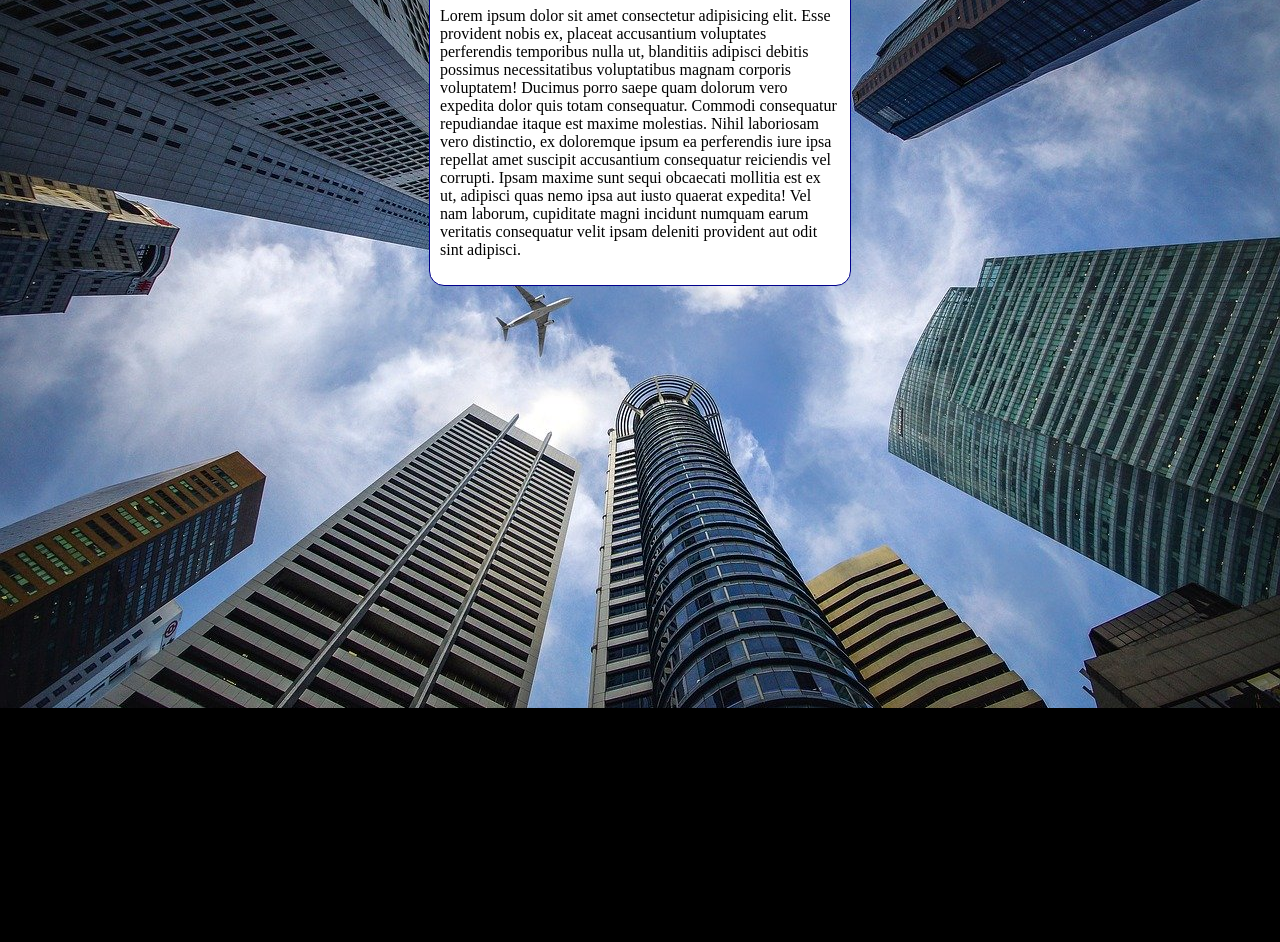
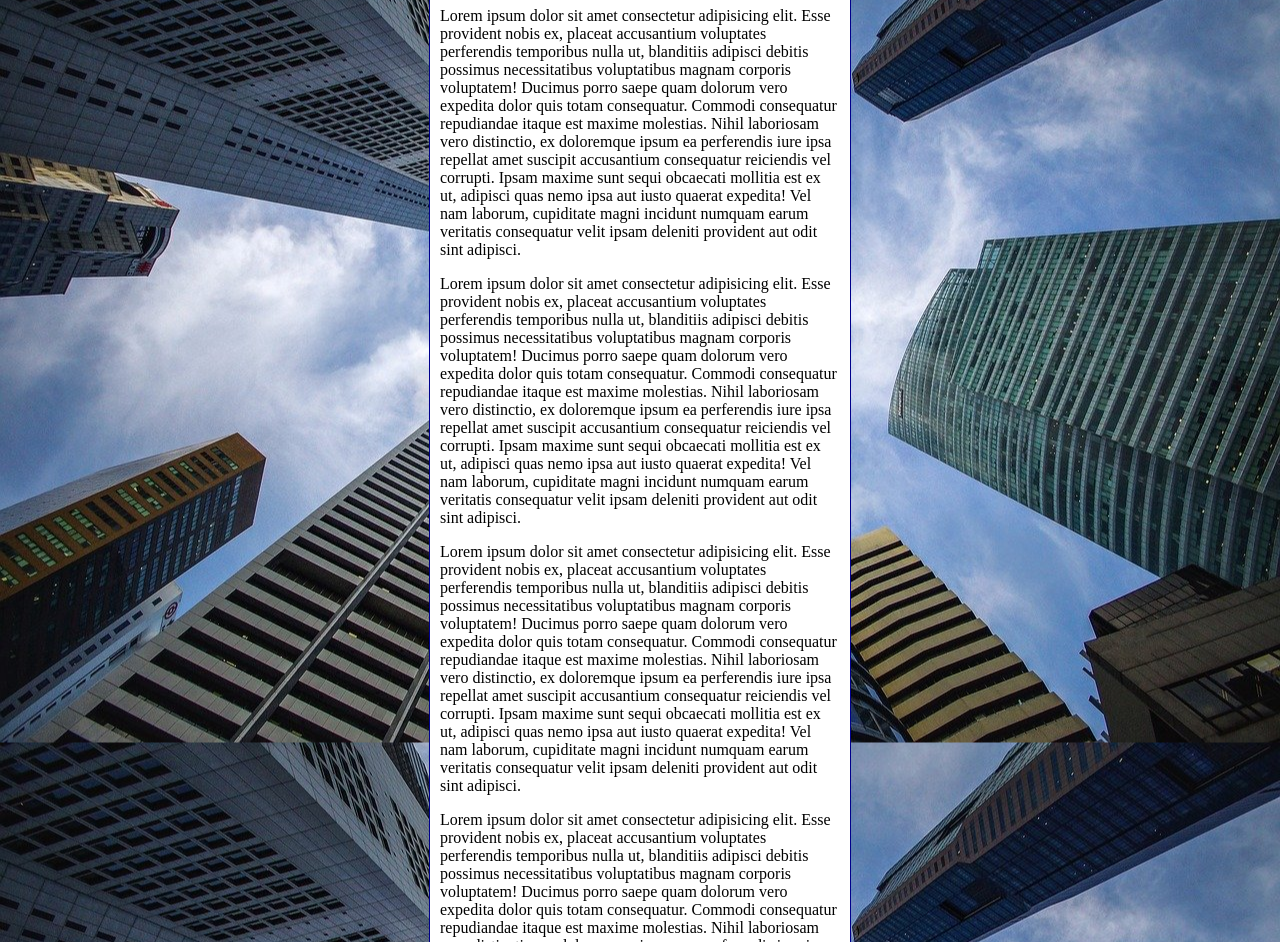
Before and after one commit to abraaoalmeida334/html-css, a plain HTML site: page ex022/fundo006.html in a window 1280 px wide. Shown: the part 92-1034 px from the top of the page. Before the commit the page ends 800 px from the top, so only its background shows below. Drawn offline with Linux system fonts and the light colour scheme.

Commit message:
Update fundo006.html

```diff
--- a/ex022/fundo006.html
+++ b/ex022/fundo006.html
@@ -6,10 +6,11 @@
     <title>Document</title>
     <style>
         body {
+            height: 100vh;
             background-color: black;
             background-image: url('imagens/wallpaper002.jpg');
-            background-position: center top;
-            background-repeat: no-repeat;
+            background-position: center center;
+            background-repeat: repeat-y;
             background-size: cover;
         }
 
@@ -27,6 +28,12 @@
     <main>
         <h1>Teste de Imagem de Fundo</h1>
         <p>Lorem ipsum dolor sit amet consectetur adipisicing elit. Esse provident nobis ex, placeat accusantium voluptates perferendis temporibus nulla ut, blanditiis adipisci debitis possimus necessitatibus voluptatibus magnam corporis voluptatem! Ducimus porro saepe quam dolorum vero expedita dolor quis totam consequatur. Commodi consequatur repudiandae itaque est maxime molestias. Nihil laboriosam vero distinctio, ex doloremque ipsum ea perferendis iure ipsa repellat amet suscipit accusantium consequatur reiciendis vel corrupti. Ipsam maxime sunt sequi obcaecati mollitia est ex ut, adipisci quas nemo ipsa aut iusto quaerat expedita! Vel nam laborum, cupiditate magni incidunt numquam earum veritatis consequatur velit ipsam deleniti provident aut odit sint adipisci.</p>
+        <p>Lorem ipsum dolor sit amet consectetur adipisicing elit. Esse provident nobis ex, placeat accusantium voluptates perferendis temporibus nulla ut, blanditiis adipisci debitis possimus necessitatibus voluptatibus magnam corporis voluptatem! Ducimus porro saepe quam dolorum vero expedita dolor quis totam consequatur. Commodi consequatur repudiandae itaque est maxime molestias. Nihil laboriosam vero distinctio, ex doloremque ipsum ea perferendis iure ipsa repellat amet suscipit accusantium consequatur reiciendis vel corrupti. Ipsam maxime sunt sequi obcaecati mollitia est ex ut, adipisci quas nemo ipsa aut iusto quaerat expedita! Vel nam laborum, cupiditate magni incidunt numquam earum veritatis consequatur velit ipsam deleniti provident aut odit sint adipisci.</p>
+        <p>Lorem ipsum dolor sit amet consectetur adipisicing elit. Esse provident nobis ex, placeat accusantium voluptates perferendis temporibus nulla ut, blanditiis adipisci debitis possimus necessitatibus voluptatibus magnam corporis voluptatem! Ducimus porro saepe quam dolorum vero expedita dolor quis totam consequatur. Commodi consequatur repudiandae itaque est maxime molestias. Nihil laboriosam vero distinctio, ex doloremque ipsum ea perferendis iure ipsa repellat amet suscipit accusantium consequatur reiciendis vel corrupti. Ipsam maxime sunt sequi obcaecati mollitia est ex ut, adipisci quas nemo ipsa aut iusto quaerat expedita! Vel nam laborum, cupiditate magni incidunt numquam earum veritatis consequatur velit ipsam deleniti provident aut odit sint adipisci.</p>
+        <p>Lorem ipsum dolor sit amet consectetur adipisicing elit. Esse provident nobis ex, placeat accusantium voluptates perferendis temporibus nulla ut, blanditiis adipisci debitis possimus necessitatibus voluptatibus magnam corporis voluptatem! Ducimus porro saepe quam dolorum vero expedita dolor quis totam consequatur. Commodi consequatur repudiandae itaque est maxime molestias. Nihil laboriosam vero distinctio, ex doloremque ipsum ea perferendis iure ipsa repellat amet suscipit accusantium consequatur reiciendis vel corrupti. Ipsam maxime sunt sequi obcaecati mollitia est ex ut, adipisci quas nemo ipsa aut iusto quaerat expedita! Vel nam laborum, cupiditate magni incidunt numquam earum veritatis consequatur velit ipsam deleniti provident aut odit sint adipisci.</p>
+        <p>Lorem ipsum dolor sit amet consectetur adipisicing elit. Esse provident nobis ex, placeat accusantium voluptates perferendis temporibus nulla ut, blanditiis adipisci debitis possimus necessitatibus voluptatibus magnam corporis voluptatem! Ducimus porro saepe quam dolorum vero expedita dolor quis totam consequatur. Commodi consequatur repudiandae itaque est maxime molestias. Nihil laboriosam vero distinctio, ex doloremque ipsum ea perferendis iure ipsa repellat amet suscipit accusantium consequatur reiciendis vel corrupti. Ipsam maxime sunt sequi obcaecati mollitia est ex ut, adipisci quas nemo ipsa aut iusto quaerat expedita! Vel nam laborum, cupiditate magni incidunt numquam earum veritatis consequatur velit ipsam deleniti provident aut odit sint adipisci.</p>
+        <p>Lorem ipsum dolor sit amet consectetur adipisicing elit. Esse provident nobis ex, placeat accusantium voluptates perferendis temporibus nulla ut, blanditiis adipisci debitis possimus necessitatibus voluptatibus magnam corporis voluptatem! Ducimus porro saepe quam dolorum vero expedita dolor quis totam consequatur. Commodi consequatur repudiandae itaque est maxime molestias. Nihil laboriosam vero distinctio, ex doloremque ipsum ea perferendis iure ipsa repellat amet suscipit accusantium consequatur reiciendis vel corrupti. Ipsam maxime sunt sequi obcaecati mollitia est ex ut, adipisci quas nemo ipsa aut iusto quaerat expedita! Vel nam laborum, cupiditate magni incidunt numquam earum veritatis consequatur velit ipsam deleniti provident aut odit sint adipisci.</p>
+        <p>Lorem ipsum dolor sit amet consectetur adipisicing elit. Esse provident nobis ex, placeat accusantium voluptates perferendis temporibus nulla ut, blanditiis adipisci debitis possimus necessitatibus voluptatibus magnam corporis voluptatem! Ducimus porro saepe quam dolorum vero expedita dolor quis totam consequatur. Commodi consequatur repudiandae itaque est maxime molestias. Nihil laboriosam vero distinctio, ex doloremque ipsum ea perferendis iure ipsa repellat amet suscipit accusantium consequatur reiciendis vel corrupti. Ipsam maxime sunt sequi obcaecati mollitia est ex ut, adipisci quas nemo ipsa aut iusto quaerat expedita! Vel nam laborum, cupiditate magni incidunt numquam earum veritatis consequatur velit ipsam deleniti provident aut odit sint adipisci.</p>
     </main>
 </body>
 </html>
```
